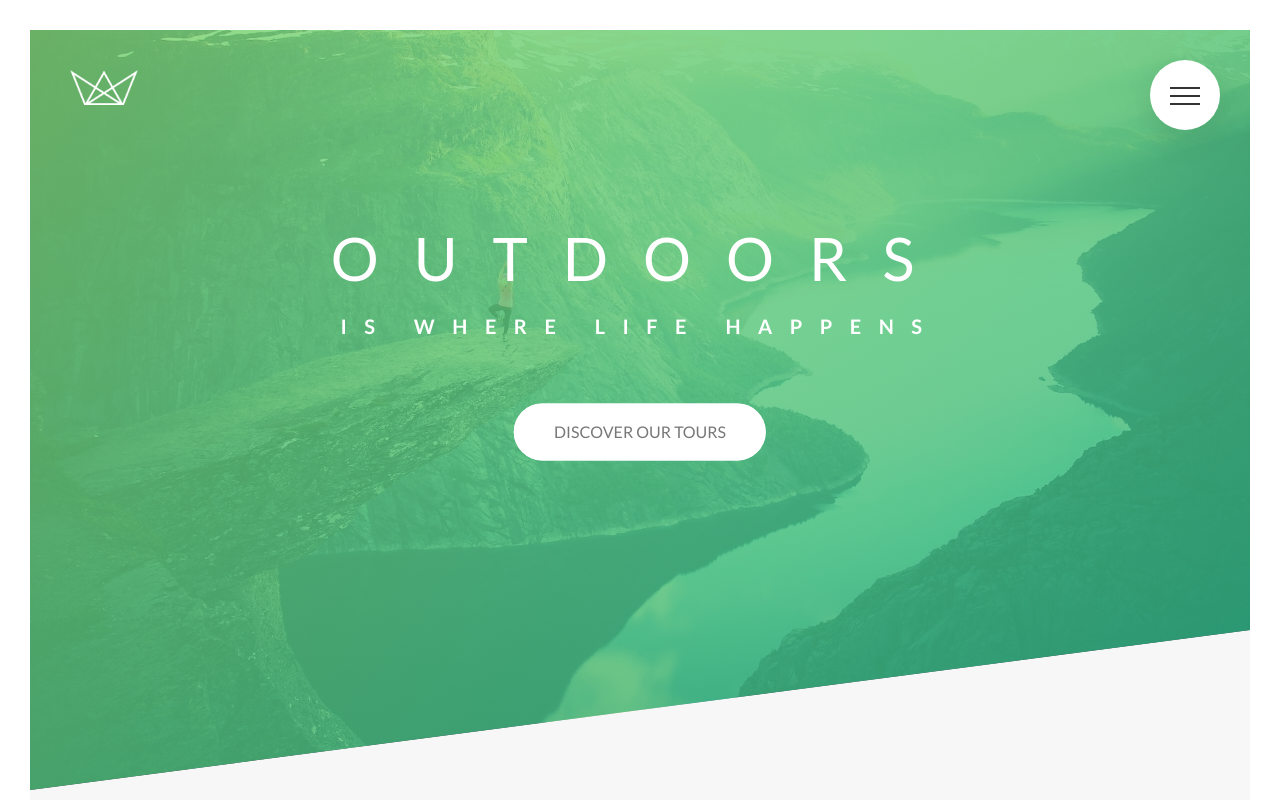
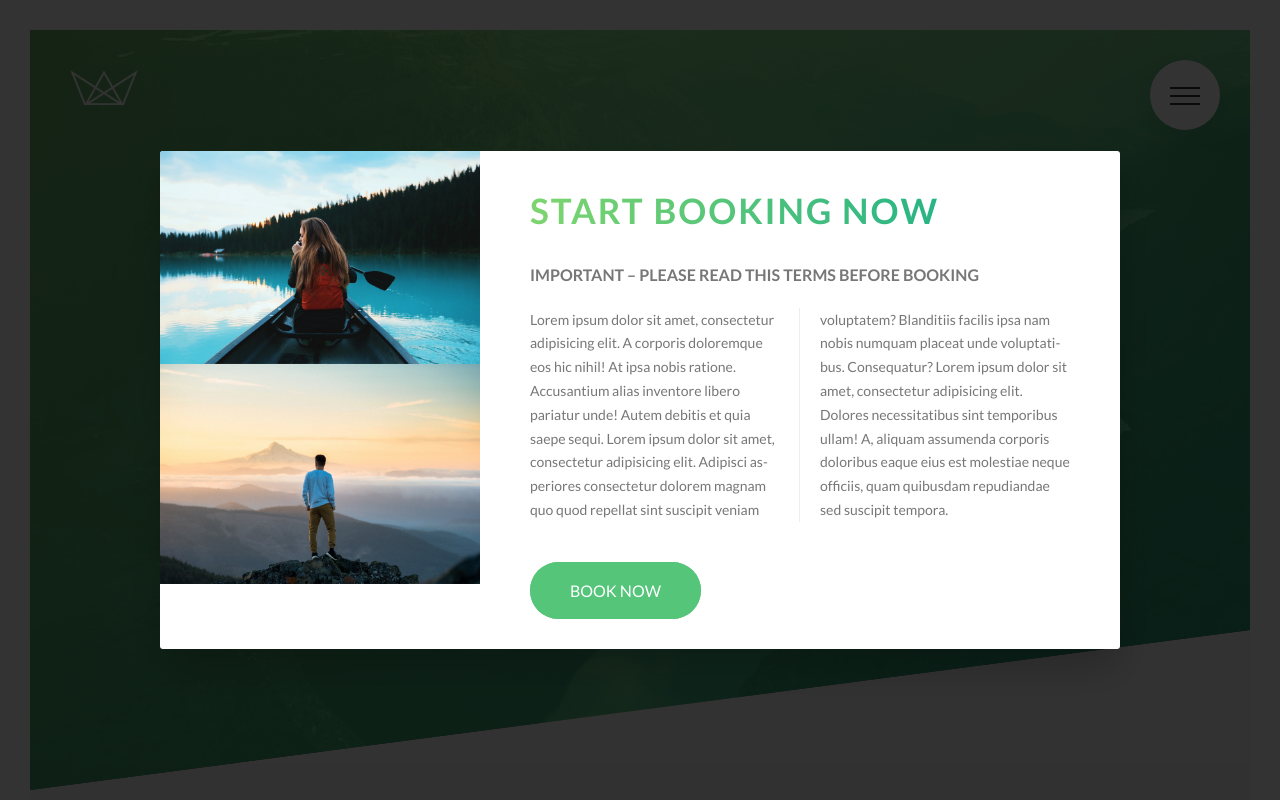
Before and after one commit to hydeenoble/Natours-Angular, an Angular app: page / in a window 1280 px wide. Shown: the top 800 px of the page. Built offline with nearby package versions, Linux system fonts and the light colour scheme.

Commit message:
Added cool styling to popup

```diff
--- a/src/app/app.component.html
+++ b/src/app/app.component.html
@@ -8,3 +8,5 @@
   <app-book></app-book>
 </main>
 <app-footer></app-footer>
+
+<app-popup></app-popup>
--- a/src/app/popup/popup.component.html
+++ b/src/app/popup/popup.component.html
@@ -1,3 +1,20 @@
-<p>
-  popup works!
-</p>
+<div class="popup">
+  <div class="popup__content">
+    <div class="popup__left">
+      <img src="../../assets/img/nat-8.jpg" alt="Tour photo" class="popup__img">
+      <img src="../../assets/img/nat-9.jpg" alt="Tour photo" class="popup__img">
+    </div>
+
+    <div class="popup__right">
+      <h2 class="heading-secondary u-margin-bottom-small">start booking now</h2>
+      <h3 class="heading-tertiary u-margin-bottom-small">Important &ndash; Please read this terms before booking</h3>
+      <p class="popup__text">
+        Lorem ipsum dolor sit amet, consectetur adipisicing elit. A corporis doloremque eos hic nihil! At ipsa nobis ratione. Accusantium alias inventore libero pariatur unde! Autem debitis et quia saepe sequi.
+        Lorem ipsum dolor sit amet, consectetur adipisicing elit. Adipisci asperiores consectetur dolorem magnam quo quod repellat sint suscipit veniam voluptatem? Blanditiis facilis ipsa nam nobis numquam placeat unde voluptatibus. Consequatur?
+        Lorem ipsum dolor sit amet, consectetur adipisicing elit. Dolores necessitatibus sint temporibus ullam! A, aliquam assumenda corporis doloribus eaque eius est molestiae neque officiis, quam quibusdam repudiandae sed suscipit tempora.
+      </p>
+
+      <a href="#" class="btn btn--green">Book now</a>
+    </div>
+  </div>
+</div>
--- /dev/null
+++ b/src/sass/layouts/_popup.scss
@@ -0,0 +1,54 @@
+.popup{
+  height: 100vh;
+  width: 100%;
+  background-color: rgba($color-black, .8);
+  position: fixed;
+  top: 0;
+  left: 0;
+  z-index: 3000;
+
+  &__content{
+    @include center-element;
+    z-index: 3100;
+    width: 75%;
+    background-color: $color-white;
+    box-shadow: 0 2rem 4rem rgba($color-black, .2);
+    border-radius: 3px;
+    display: table;
+    overflow: hidden;
+  }
+
+  &__left{
+    width: 33.333333%;
+    display: table-cell;
+  }
+
+  &__right{
+    width: 66.666667%;
+    display: table-cell;
+    vertical-align: middle;
+    padding: 3rem 5rem;
+  }
+
+  &__img{
+    display: block;
+    width: 100%;
+  }
+
+  &__text{
+    font-size: 1.4rem;
+    margin-bottom: 4rem;
+    -moz-column-count: 2;
+    -moz-column-gap: 4rem;
+    -moz-column-rule: 1px solid $color-grey-light-2;
+
+    column-count: 2;
+    column-gap: 4rem;
+    column-rule: 1px solid $color-grey-light-2;
+
+    -moz-hyphens: auto;
+    -ms-hyphens: auto;
+    -webkit-hyphens: auto;
+    hyphens:auto;
+  }
+}
--- a/src/sass/main.scss
+++ b/src/sass/main.scss
@@ -19,5 +19,6 @@
 @import "layouts/header";
 @import "layouts/footer";
 @import "layouts/navigation";
+@import "layouts/popup";
 
 @import "pages/home";
--- a/src/styles.css
+++ b/src/styles.css
@@ -684,6 +684,51 @@
   top: 0;
   transform: rotate(-135deg); }
 
+.popup {
+  height: 100vh;
+  width: 100%;
+  background-color: rgba(0, 0, 0, 0.8);
+  position: fixed;
+  top: 0;
+  left: 0;
+  z-index: 3000; }
+  .popup__content {
+    position: absolute;
+    top: 50%;
+    left: 50%;
+    transform: translate(-50%, -50%);
+    z-index: 3100;
+    width: 75%;
+    background-color: #fff;
+    box-shadow: 0 2rem 4rem rgba(0, 0, 0, 0.2);
+    border-radius: 3px;
+    display: table;
+    overflow: hidden; }
+  .popup__left {
+    width: 33.333333%;
+    display: table-cell; }
+  .popup__right {
+    width: 66.666667%;
+    display: table-cell;
+    vertical-align: middle;
+    padding: 3rem 5rem; }
+  .popup__img {
+    display: block;
+    width: 100%; }
+  .popup__text {
+    font-size: 1.4rem;
+    margin-bottom: 4rem;
+    -moz-column-count: 2;
+    -moz-column-gap: 4rem;
+    -moz-column-rule: 1px solid #eeeeee;
+    column-count: 2;
+    column-gap: 4rem;
+    column-rule: 1px solid #eeeeee;
+    -moz-hyphens: auto;
+    -ms-hyphens: auto;
+    -webkit-hyphens: auto;
+    hyphens: auto; }
+
 .section-about {
   background-color: #f7f7f7;
   padding: 25rem 0;
```
